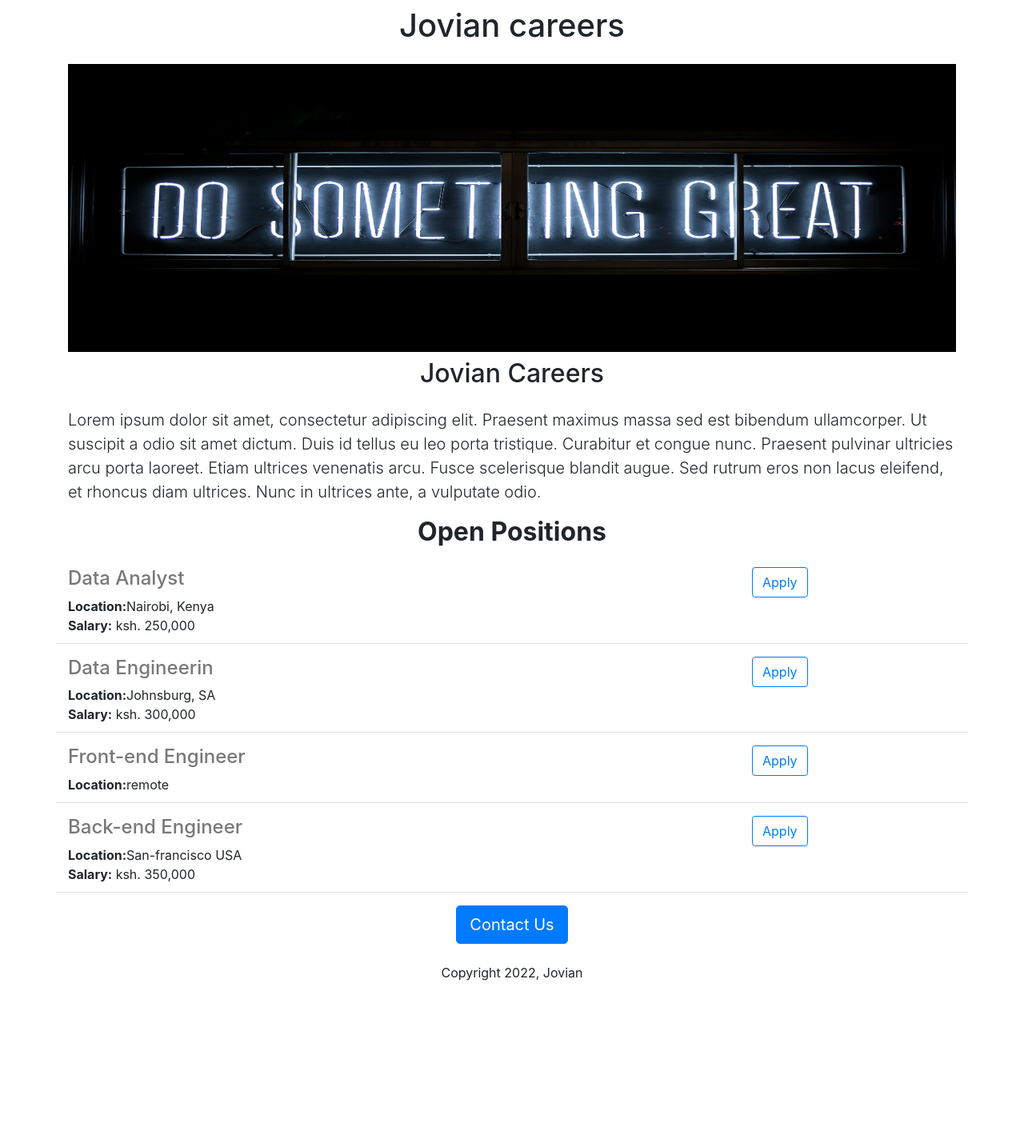
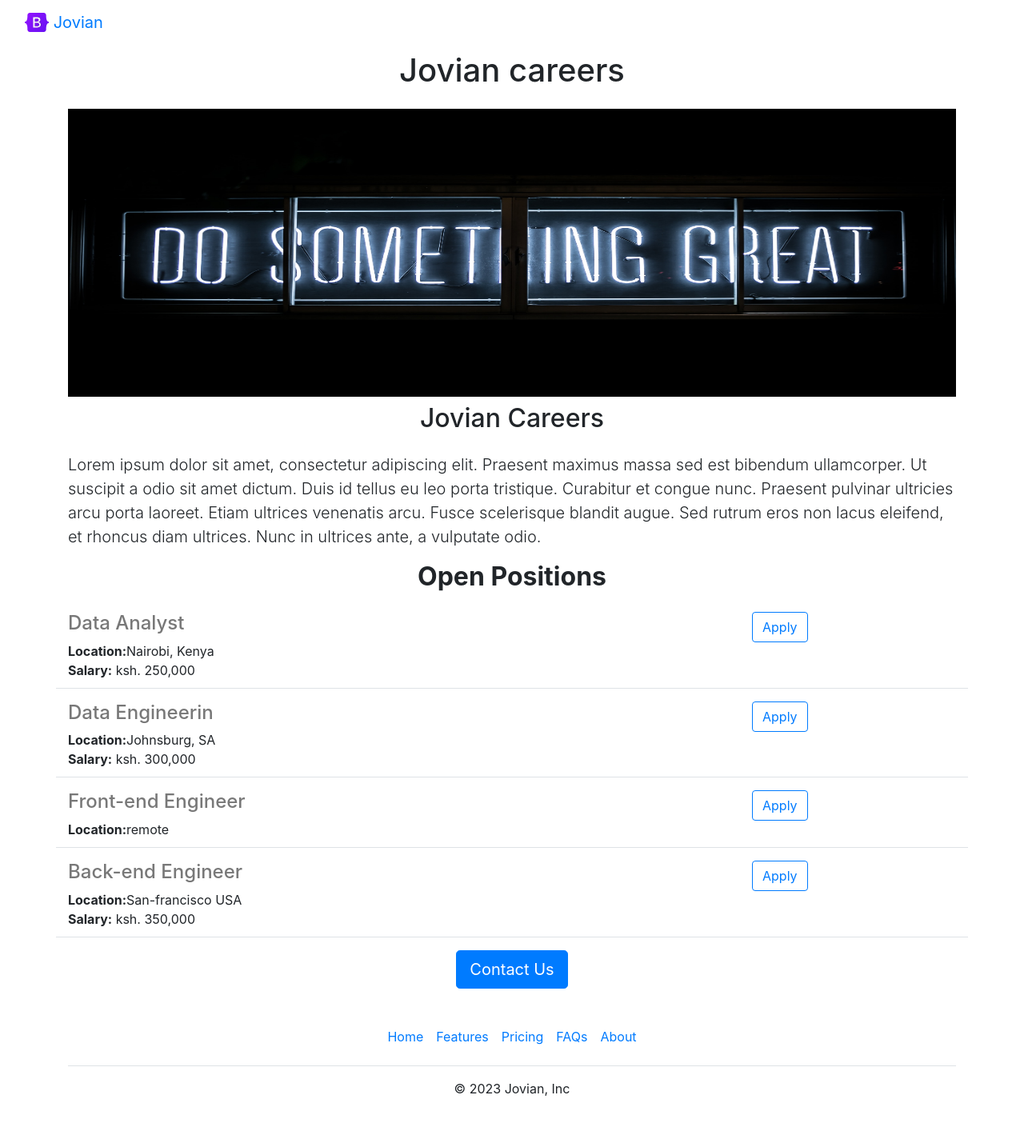
Before and after one commit to NouhAhmed/jovian-careers-website, a Flask app: page / in a window 1280 px wide. Shown: the whole page at 80% size. Before the commit the page ends 1226 px from the top, so only its background shows below. Run offline with Flask 3, Linux system fonts and the light colour scheme.

Commit message:
Added header and footer. Also added logo

```diff
--- /dev/null
+++ b/templates/footer.html
@@ -0,0 +1,12 @@
+<div class="container">
+  <footer class="py-3 my-4">
+    <ul class="nav justify-content-center border-bottom pb-3 mb-3">
+      <li class="nav-item"><a href="#" class="nav-link px-2 text-body-secondary">Home</a></li>
+      <li class="nav-item"><a href="#" class="nav-link px-2 text-body-secondary">Features</a></li>
+      <li class="nav-item"><a href="#" class="nav-link px-2 text-body-secondary">Pricing</a></li>
+      <li class="nav-item"><a href="#" class="nav-link px-2 text-body-secondary">FAQs</a></li>
+      <li class="nav-item"><a href="#" class="nav-link px-2 text-body-secondary">About</a></li>
+    </ul>
+    <p class="text-center text-body-secondary">&copy; 2023 Jovian, Inc</p>
+  </footer>
+</div>
--- a/templates/home.html
+++ b/templates/home.html
@@ -13,6 +13,7 @@
 
   </head>
 <body>
+  {% include 'navbar.html'%}
   <div class="container">
     <h1 class="text-center mt-2 mb-4">Jovian careers</h1>
     <img class="img-fluid" src="https://jovian-careers-website--nouhahmed.repl.co/static/banner.jpg" id="banner">
@@ -32,10 +33,10 @@
 
   <div style="text-align:center">
     <button class="btn btn-primary btn-lg">Contact Us</button>
-    <p class="mt-4">Copyright 2022, Jovian</p>
   </div>
 
 
   </div>
+  {% include 'footer.html'%}
 </body>
 </html>
--- /dev/null
+++ b/templates/navbar.html
@@ -0,0 +1,9 @@
+<nav class="navbar bg-body-tertiary fixed-top bg-white">
+  <div class="container-fluid">
+    <a class="navbar-brand" href="#">
+      <img src="/static/logo.svg" alt="Logo" width="30" height="24" class="d-inline-block align-text-top">
+    Jovian
+    </a>
+  </div>
+</nav>
+<div style="height:56px;"></div>
```
Also changed, not shown: static/logo.svg (added).
